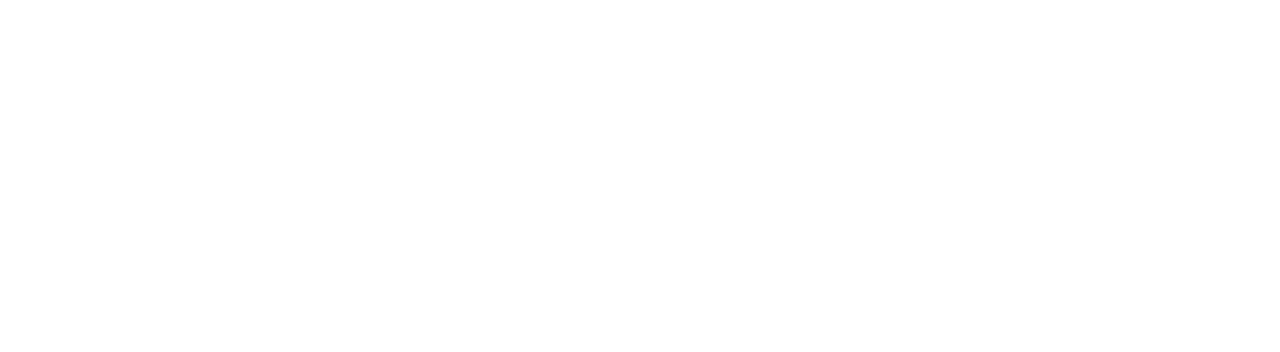
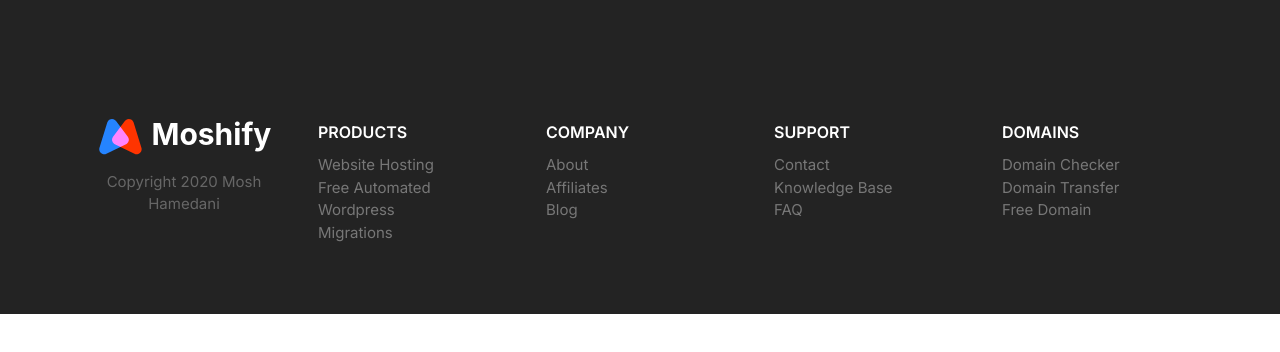
Before and after one commit to Victor-Guerrero-Devs/cloudmaster-scss, a website: page index.html in a window 1280 px wide. Drawn offline with Linux system fonts and the light colour scheme.

Commit message:
Build footer

```diff
--- a/index.html
+++ b/index.html
@@ -15,6 +15,74 @@
     <link rel="stylesheet" href="./styles/css/styles.css" />
   </head>
   <body>
+    <footer class="block block--dark footer">
+      <div class="container grid footer__sections">
+        <section class="collapsible collapsible--expanded footer__section">
+          <div class="collapsible__header">
+            <h2 class="collapsible__heading footer__heading">Products</h2>
+            <svg class="icon icon--white collapsible__chevron">
+              <use href="images/sprite.svg#chevron"></use>
+            </svg>
+          </div>
+          <div class="collapsible__content">
+            <ul class="list">
+              <li><a href="#">Website Hosting</a></li>
+              <li><a href="#">Free Automated Wordpress</a></li>
+              <li><a href="#">Migrations</a></li>
+            </ul>
+          </div>
+        </section>
+        <section class="collapsible footer__section">
+          <div class="collapsible__header">
+            <h2 class="collapsible__heading footer__heading">Company</h2>
+            <svg class="icon icon--white collapsible__chevron">
+              <use href="images/sprite.svg#chevron"></use>
+            </svg>
+          </div>
+          <div class="collapsible__content">
+            <ul class="list">
+              <li><a href="#">About</a></li>
+              <li><a href="#">Affiliates</a></li>
+              <li><a href="#">Blog</a></li>
+            </ul>
+          </div>
+        </section>
+        <section class="collapsible footer__section">
+          <div class="collapsible__header">
+            <h2 class="collapsible__heading footer__heading">Support</h2>
+            <svg class="icon icon--white collapsible__chevron">
+              <use href="images/sprite.svg#chevron"></use>
+            </svg>
+          </div>
+          <div class="collapsible__content">
+            <ul class="list">
+              <li><a href="#">Contact</a></li>
+              <li><a href="#">Knowledge Base</a></li>
+              <li><a href="#">FAQ</a></li>
+            </ul>
+          </div>
+        </section>
+        <section class="collapsible footer__section">
+          <div class="collapsible__header">
+            <h2 class="collapsible__heading footer__heading">Domains</h2>
+            <svg class="icon icon--white collapsible__chevron">
+              <use href="images/sprite.svg#chevron"></use>
+            </svg>
+          </div>
+          <div class="collapsible__content">
+            <ul class="list">
+              <li><a href="#">Domain Checker</a></li>
+              <li><a href="#">Domain Transfer</a></li>
+              <li><a href="#">Free Domain</a></li>
+            </ul>
+          </div>
+        </section>
+        <div class="footer__brand">
+          <img src="images/logo.svg" alt="" />
+          <p class="footer__copyright">Copyright 2020 Mosh Hamedani</p>
+        </div>
+      </div>
+    </footer>
     <script src="js/main.js"></script>
   </body>
 </html>
--- /dev/null
+++ b/styles/scss/components/_footer.scss
@@ -0,0 +1,84 @@
+.footer {
+  background: #232323;
+  padding-top: 10rem;
+}
+
+.footer a {
+  color: #777;
+  transition: color 0.3s;
+}
+
+.footer a:hover {
+  color: #fff;
+}
+
+.footer__section {
+  padding: 2rem;
+  border-bottom: 1px solid #393939;
+}
+
+.footer__section .list {
+  margin: 0;
+}
+
+.footer__heading {
+  text-transform: uppercase;
+  font-weight: 600;
+  font-size: 2.5rem;
+  line-height: 1.5;
+}
+
+.footer__brand {
+  margin-top: 5rem;
+  text-align: center;
+}
+
+.footer__brand img {
+  max-width: 230px;
+}
+
+.footer__copyright {
+  font-size: 2.1rem;
+  color: #fff;
+  opacity: 0.3;
+}
+
+@media screen and (min-width: 768px) {
+  .footer {
+    font-size: 1.5rem;
+  }
+  .footer__sections {
+    grid-template-columns: repeat(auto-fit, minmax(10rem, 1fr));
+  }
+
+  .footer .collapsible__chevron {
+    display: none;
+  }
+
+  .footer .collapsible__content {
+    opacity: 1;
+    max-height: 100%;
+  }
+
+  .footer__brand {
+    order: -1;
+    margin-top: 1rem;
+  }
+
+  .footer__copyright {
+    font-size: 1.5rem;
+  }
+
+  .footer__section {
+    border: 0;
+  }
+
+  .footer__heading {
+    font-size: 1.6rem;
+  }
+}
+
+/* Sign-up Callout */
+.callout-signup {
+  transform: translateY(5rem);
+}
--- a/styles/scss/main.scss
+++ b/styles/scss/main.scss
@@ -27,6 +27,7 @@
 @use 'components/domain-block';
 @use 'components/plans-block';
 @use 'components/showcase-block';
+@use 'components/footer';
 
 // import layout modules
 @use 'layouts/grid';
--- a/styles/scss/pages/_home.scss
+++ b/styles/scss/pages/_home.scss
@@ -0,0 +1 @@
+// Home specific styles go here
```
Also changed, not shown: styles/css/styles.css, 1 other file.
